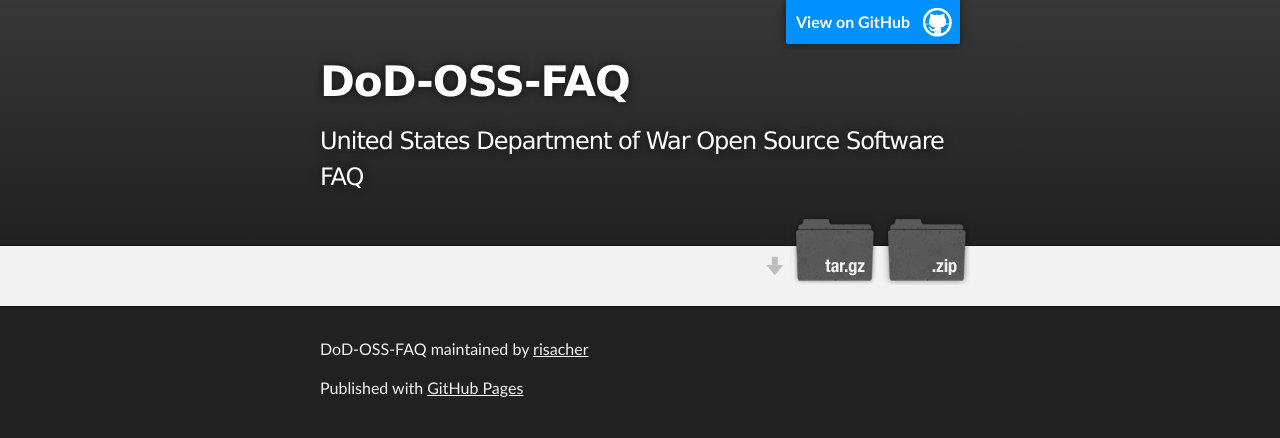
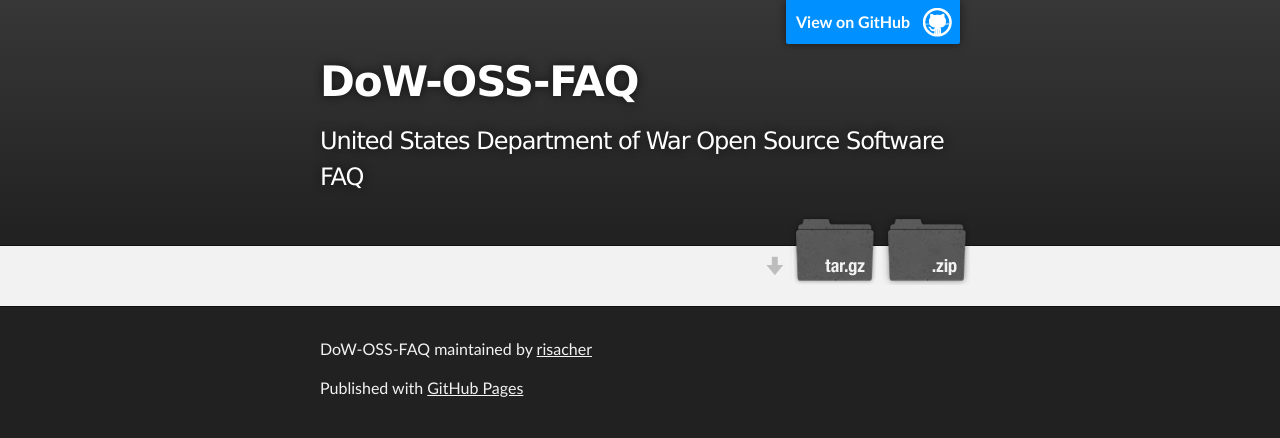
Before and after one commit to risacher/DoD-OSS-FAQ, a plain HTML site: page index-template.html in a window 1280 px wide. Drawn offline with Linux system fonts and the light colour scheme.

Commit message:
Show project name as DoW-OSS-FAQ
Changes the four places a reader sees the project name: the browser tab
title, the page heading, the meta description, and the footer credit.

The three github.com/risacher/DoD-OSS-FAQ links are left alone. The
repository keeps its name, so renaming them would break "View on GitHub"
and both download links.

Co-Authored-By: Claude Opus 5 <noreply@anthropic.com>

```diff
--- a/index-template.html
+++ b/index-template.html
@@ -4,12 +4,12 @@
   <head>
     <meta charset='utf-8' />
     <meta http-equiv="X-UA-Compatible" content="chrome=1" />
-    <meta name="description" content="DoD-OSS-FAQ : United States Department of War Open Source Software FAQ" />
+    <meta name="description" content="DoW-OSS-FAQ : United States Department of War Open Source Software FAQ" />
 
     <link rel="stylesheet" type="text/css" media="screen" href="stylesheets/stylesheet.css">
     <link rel="stylesheet" type="text/css" media="screen" href="stylesheets/faq.css">
 
-    <title>DoD-OSS-FAQ</title>
+    <title>DoW-OSS-FAQ</title>
   </head>
 
   <body>
@@ -19,7 +19,7 @@
         <header class="inner">
           <a id="forkme_banner" href="https://github.com/risacher/DoD-OSS-FAQ">View on GitHub</a>
 
-          <h1 id="project_title">DoD-OSS-FAQ</h1>
+          <h1 id="project_title">DoW-OSS-FAQ</h1>
           <h2 id="project_tagline">United States Department of War Open Source Software FAQ</h2>
 
             <section id="downloads">
@@ -41,7 +41,7 @@
     <!-- FOOTER  -->
     <div id="footer_wrap" class="outer">
       <footer class="inner">
-        <p class="copyright">DoD-OSS-FAQ maintained by <a href="https://github.com/risacher">risacher</a></p>
+        <p class="copyright">DoW-OSS-FAQ maintained by <a href="https://github.com/risacher">risacher</a></p>
         <p>Published with <a href="http://pages.github.com">GitHub Pages</a></p>
       </footer>
     </div>
```
Also changed, not shown: index.html (+4 -4 lines).
